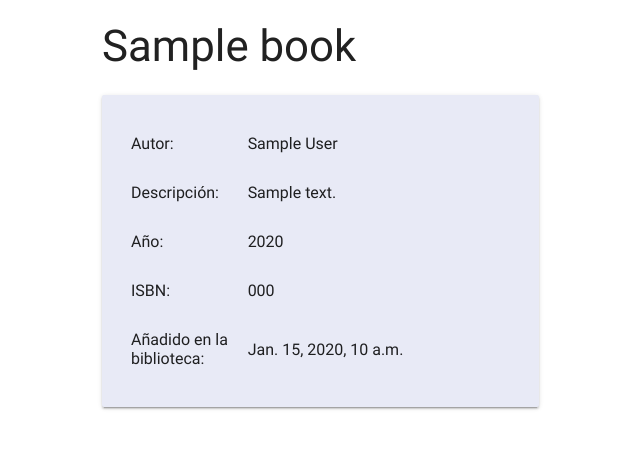
After one commit to meialbiol/python-library, a Django app: page /book/1/ in a window 1280 px wide. The commit adds this page. Shown: the top 449 px of the page, without its empty margins (90-730 px from the left). Run offline with Django 3.2, Linux system fonts and the light colour scheme; tables that the repository leaves empty hold one stand-in row (values such as "Sample post"); some libraries are stand-ins or nearby versions.

Commit message:
Mostrar información usuario

```diff
--- a/library/templates/library/book_list.html
+++ b/library/templates/library/book_list.html
@@ -8,7 +8,7 @@
 
     <ul>
     {% for book in books %}
-    <li><h5><a href="#">{{ book }}</a></h5></li>
+    <li><h5><a href="{% url 'library:show_book' book.id %}">{{ book }}</a></h5></li>
     {% empty %}
         <li>No books have been added yet.</li>
     {% endfor %}
--- /dev/null
+++ b/library/templates/library/show.html
@@ -0,0 +1,44 @@
+{% extends "library/base.html" %}
+
+{% block header %}
+<h3> {{ book.title }}</h3>
+{% endblock header %}
+
+{% block content %}
+
+    <div class="row">
+      <div class="col s12 m6">
+        <div class="card-panel indigo lighten-5">
+            <table>
+        <tbody>
+
+        <tr>
+            <td width="30%">Autor: </td>
+            <td width="70%">{{ book.author }}</td>
+        </tr>
+        <tr>
+            <td>Descripción: </td>
+            <td>{{ book.description }}</td>
+        </tr>
+        <tr>
+            <td>Año: </td>
+            <td>{{ book.year }}</td>
+        </tr>
+        <tr>
+            <td>ISBN: </td>
+            <td>{{ book.isbn }}</td>
+        </tr>
+         <tr>
+            <td>Añadido en la biblioteca: </td>
+            <td>{{ book.date_added }}</td>
+        </tr>
+        </tbody>
+    </table>
+        </div>
+      </div>
+    </div>
+
+
+
+
+{% endblock content %}
--- a/library/urls.py
+++ b/library/urls.py
@@ -5,6 +5,7 @@ from . import views
 urlpatterns = [
     #homepage
     url(r'^$', views.index, name='index'),
-    url(r'^book-list/$', views.book_list, name='book_list'),
+    url(r'^books/$', views.book_list, name='book_list'),
     url(r'^new_book/$', views.new_book, name='new_book'),
+    url(r'^book/(?P<book_id>\d+)/$', views.show, name='show_book'),
 ]
--- a/library/views.py
+++ b/library/views.py
@@ -28,3 +28,9 @@ def new_book(request):
 
     context = {'form': form}
     return render(request, 'library/new_book.html', context)
+
+def show(request, book_id):
+    book = Book.objects.get(id=book_id)
+    context = {'book': book}
+
+    return render(request,'library/show.html', context)
```
